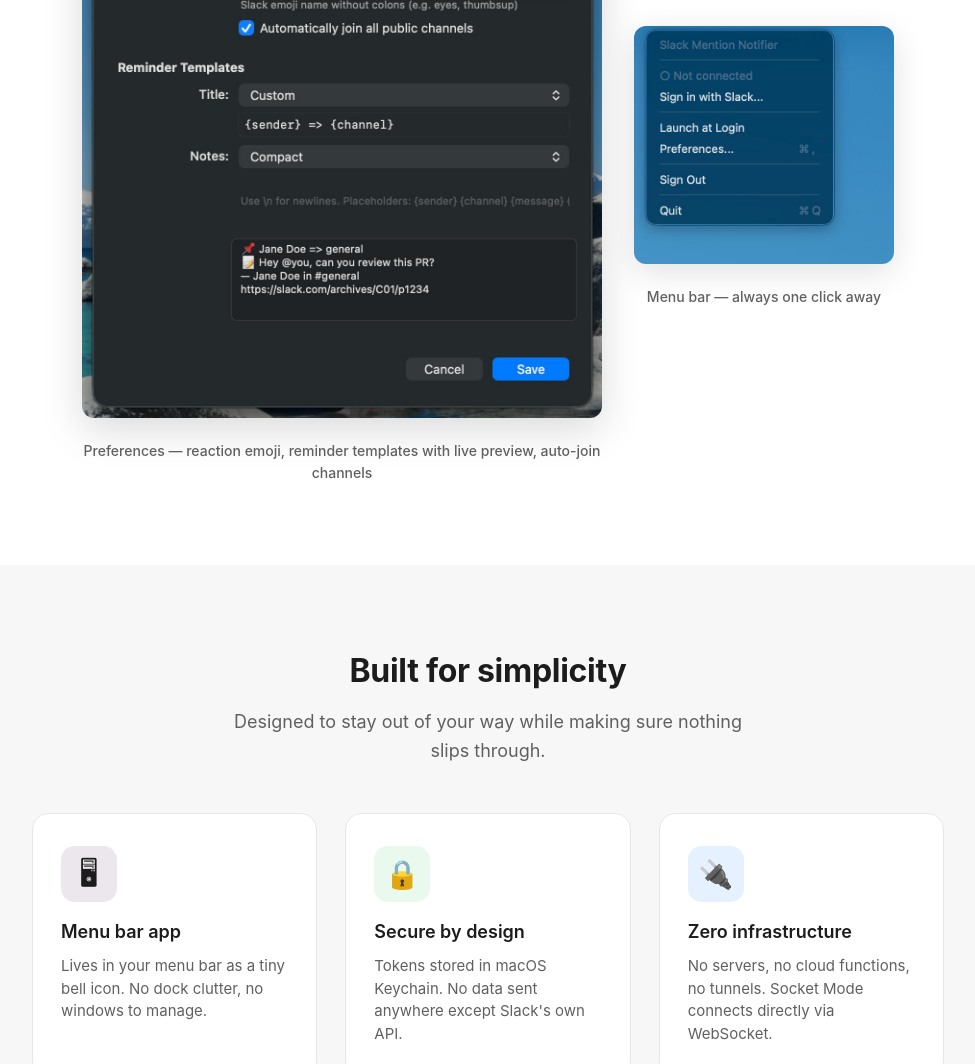
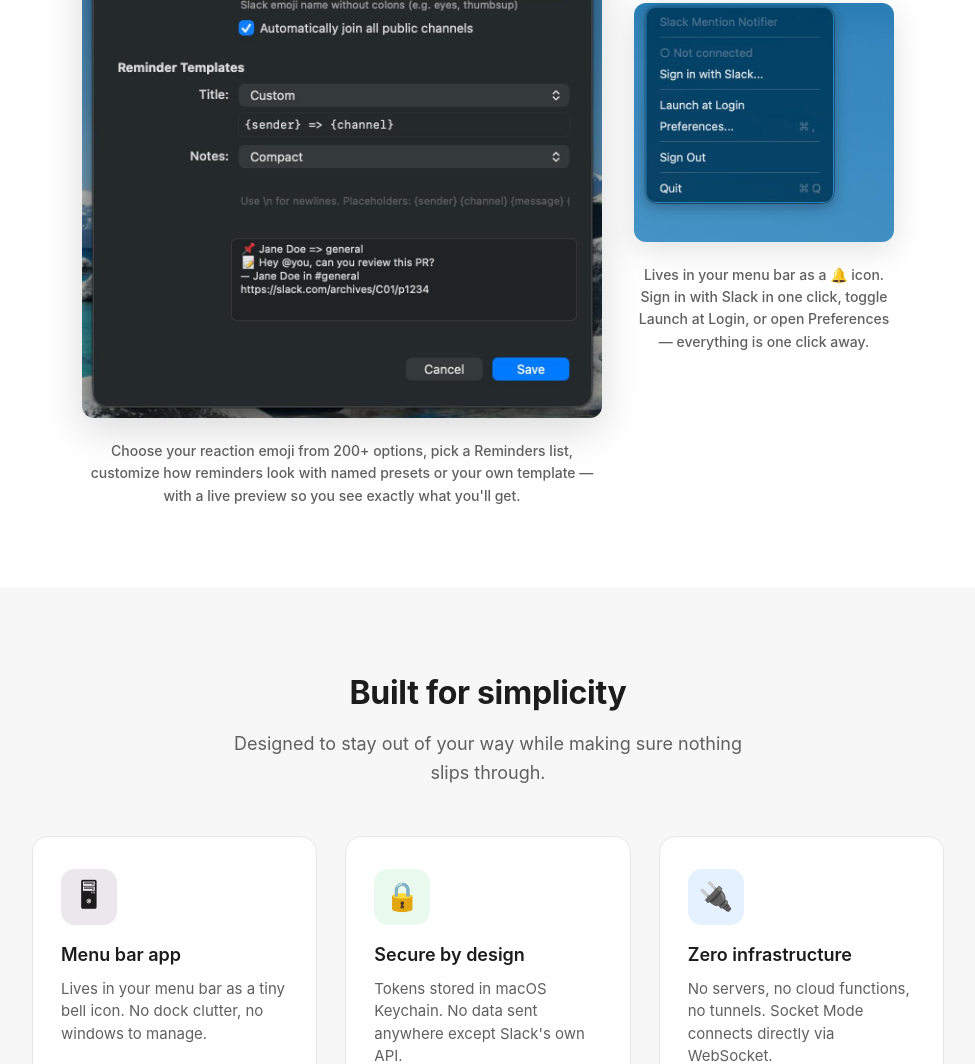
Before and after one commit to musketyr/slack-mention-notifier, a plain HTML site: page docs/index.html in a window 1280 px wide. Shown: the part 2359-3423 px from the top of the page, without its empty margins (152-1127 px from the left). Drawn offline with Linux system fonts and the light colour scheme.

Commit message:
Add descriptive captions to screenshots

```diff
--- a/docs/index.html
+++ b/docs/index.html
@@ -462,11 +462,11 @@
     <div class="screenshot-hero">
         <figure class="screenshot-main">
             <img src="screenshot-preferences.jpg" alt="Preferences window showing emoji picker, reminder templates, and live preview" loading="lazy">
-            <figcaption>Preferences — reaction emoji, reminder templates with live preview, auto-join channels</figcaption>
+            <figcaption>Choose your reaction emoji from 200+ options, pick a Reminders list, customize how reminders look with named presets or your own template — with a live preview so you see exactly what you'll get.</figcaption>
         </figure>
         <figure class="screenshot-side">
             <img src="screenshot-menubar.jpg" alt="Menu bar dropdown with sign in, preferences, and launch at login" loading="lazy">
-            <figcaption>Menu bar — always one click away</figcaption>
+            <figcaption>Lives in your menu bar as a 🔔 icon. Sign in with Slack in one click, toggle Launch at Login, or open Preferences — everything is one click away.</figcaption>
         </figure>
     </div>
 </div>
```
